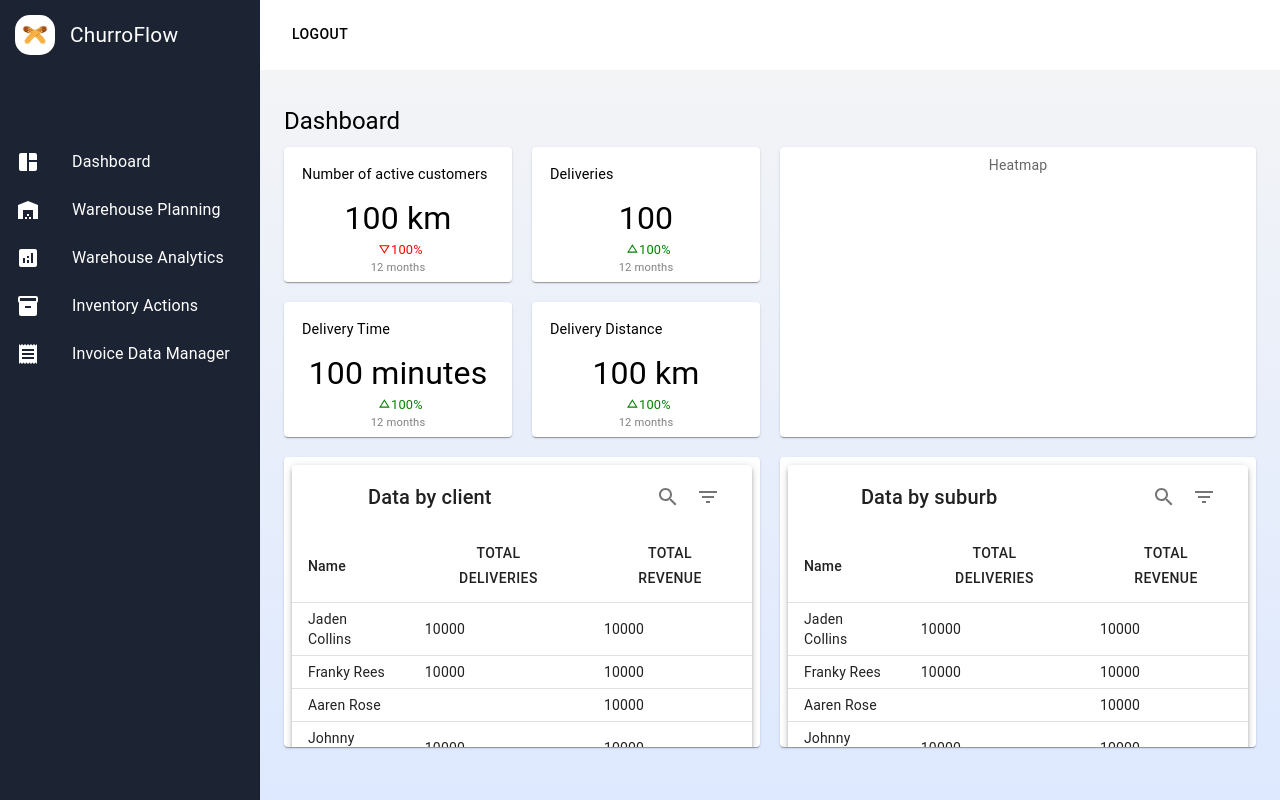
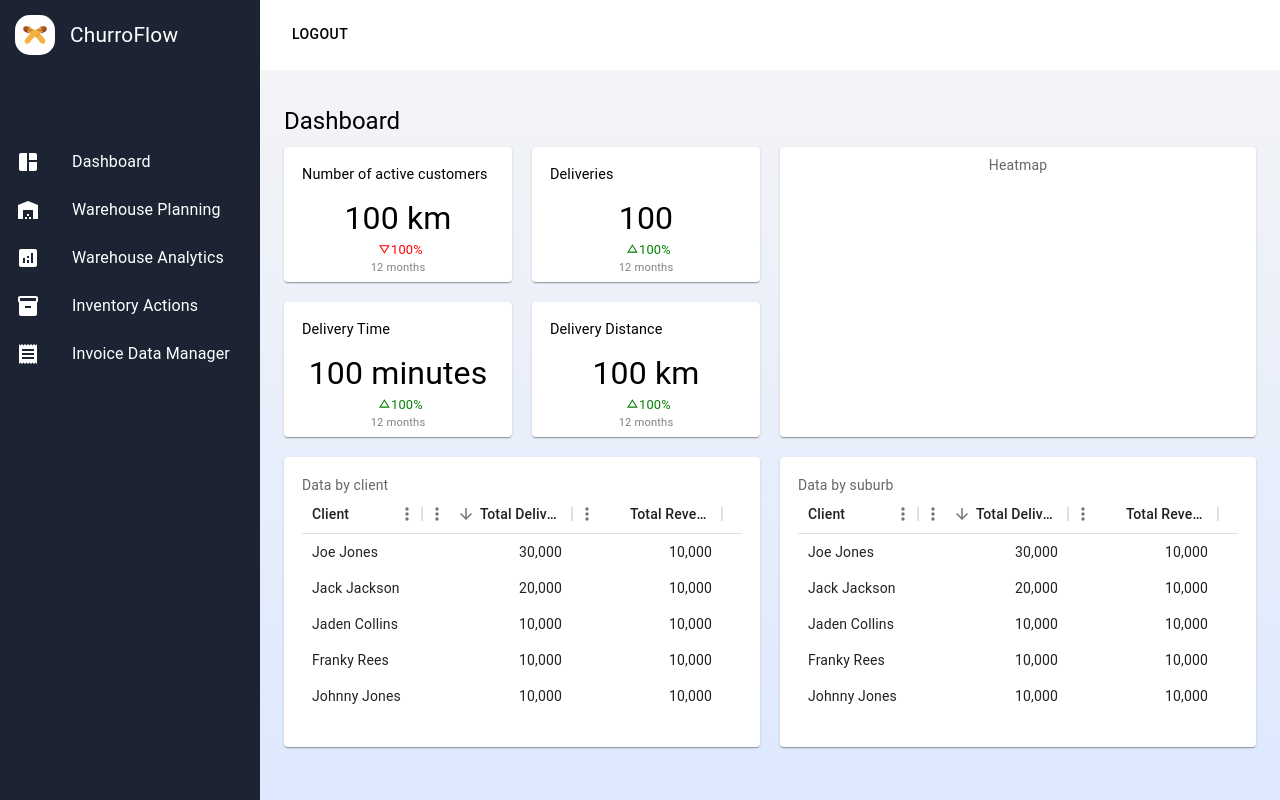
Before and after one commit to jeremytraini/churroflow, a React (Create React App) app: page /dashboard in a window 1280 px wide. Built offline with nearby package versions, Linux system fonts and the light colour scheme.

Commit message:
Changing datatables to builtin MUI tables

```diff
--- a/package.json
+++ b/package.json
@@ -13,6 +13,7 @@
     "@mui/icons-material": "^5.11.16",
     "@mui/material": "^5.11.16",
     "@mui/styles": "^5.11.16",
+    "@mui/x-data-grid": "^6.1.0",
     "@testing-library/jest-dom": "^5.16.5",
     "@testing-library/react": "^13.4.0",
     "@testing-library/user-event": "^13.5.0",
--- a/src/components/boxes/DataTableBox.jsx
+++ b/src/components/boxes/DataTableBox.jsx
@@ -2,17 +2,9 @@ import React from 'react';
 import MUIDataTable from "mui-datatables";
 import { createTheme, ThemeProvider } from '@mui/material/styles';
 import { withStyles } from "@mui/styles";
-import { createMuiTheme } from "@mui/styles"
-
-const customTheme = createTheme({
-  overrides: {
-    MUIDataTable: {
-      paper: {
-        boxShadow: "none"
-      }
-    }
-  }
-});
+import { createMuiTheme } from "@mui/styles";
+import { DataGrid } from '@mui/x-data-grid';
+import Box from '@mui/material/Box';
 
 const DataTableBox = ({type, from_date, to_date}) => {
   let title = "Test";
@@ -26,81 +18,94 @@ const DataTableBox = ({type, from_date, to_date}) => {
       break;
   }
 
-  const options = {
-    selectableRows: false,
-    search: true,
-    download: false,
-    print: false,
-    viewColumns: false,
-    filter: true,
-    filterType: "dropdown",
-    responsive: "standard",
-    tableBodyHeight: "100%",
-    // onTableChange: (action, state) => {
-    //   console.log(action);
-    //   console.dir(state);
-    // },
-    setTableProps: () => {
-      return {
-        size: 'small',
-      };
-    },
-
-  };
-
   const columns = [
     {
-     name: "name",
-     label: "Name",
-     options: {
-      filter: true,
-      sort: false,
-      fullWidth: true,
-     }
+      field: "name",
+      headerName: "Client",
+      type: 'string',
+      width: 120,
     },
     {
-     name: "total-deliveries",
-     label: "Total Deliveries",
-     options: {
-      filter: true,
-      sort: true,
-     }
+      field: "total-deliveries",
+      headerName: "Total Deliveries",
+      type: 'number',
+      width: 150,
     },
     {
-     name: "total-revenue",
-     label: "Total Revenue",
-     options: {
-      filter: true,
-      sort: true,
-     }
+      field: "total-revenue",
+      headerName: "Total Revenue",
+      type: 'number',
+      width: 150,
     },
    ];
 
-
-  const data = [
-    ["Jaden Collins", 10000, 10000],
-    ["Franky Rees", 10000, 10000],
-    ["Aaren Rose", null, 10000],
-    ["Johnny Jones", 10000, 10000],
-    ["Jimmy Johns", 10000, 10000],
-    ["Jack Jackson", 10000, 10000],
-    ["Joe Jones", 10000, 10000],
-    ["Jacky Jackson", 10000, 10000],
-    ["Jo Jo", 10000, 10000],
-    ["Donna Marie", 10000, 10000]
-  ];
-
-
+  const rows = [
+    { id: 1, name: 'Jaden Collins', 'total-deliveries': 10000, 'total-revenue': 10000 },
+    { id: 2, name: 'Franky Rees', 'total-deliveries': 10000, 'total-revenue': 10000 },
+    { id: 3, name: 'Aaren Rose', 'total-deliveries': 100, 'total-revenue': 10000 },
+    { id: 4, name: 'Johnny Jones', 'total-deliveries': 10000, 'total-revenue': 10000 },
+    { id: 5, name: 'Jimmy Johns', 'total-deliveries': 10000, 'total-revenue': 10000 },
+    { id: 6, name: 'Jack Jackson', 'total-deliveries': 20000, 'total-revenue': 10000 },
+    { id: 7, name: 'Joe Jones', 'total-deliveries': 30000, 'total-revenue': 10000 },
+    { id: 8, name: 'Jacky Jackson', 'total-deliveries': 10000, 'total-revenue': 10000 },
+    { id: 9, name: 'Jo Jo', 'total-deliveries': 10000, 'total-revenue': 10000 },
+    { id: 10, name: 'Donna Marie', 'total-deliveries': 10000, 'total-revenue': 10000 },
+  ]
 
   return (
-    <ThemeProvider theme={customTheme}>
-      <MUIDataTable
-          title={title}
-          data={data}
+    <Box sx={{
+      margin: '10px 10px',
+      display: 'flex',
+      flexDirection: 'column',
+      justifyContent: 'space-between',
+      height: '100%',
+      textAlign: 'left',
+    }}>
+      <Box>
+        {title}
+      </Box>
+      <Box sx={{
+          flexGrow: 1,
+        }}>
+        <DataGrid
+          density="compact"
+          rows={rows}
           columns={columns}
-          options={options}
+          initialState={{
+              pagination: {
+                paginationModel: {
+                  pageSize: 5,
+                },
+              },
+              sorting: {
+                sortModel: [
+                  {
+                    field: 'total-deliveries',
+                    sort: 'desc',
+                  },
+                ],
+              },
+            }}
+          pageSize={5}
+          rowsPerPageOptions={[5]}
+          disableRowSelectionOnClick
+          hideFooterSelectedRowCount
+          hideFooterPagination
+          hideFooter
+          sx={{
+            '& .RaDatagrid-clickableRow': { cursor: 'default' },
+            // Remove inner borders
+            '& .MuiDataGrid-columnHeader, .MuiDataGrid-cell': {
+              borderRight: 'none',
+              borderBottom: 'none',
+            },
+            // Remove the outer borders
+            border: 0
+
+          }}
         />
-    </ThemeProvider>
+      </Box>
+    </Box>
   );
 };
 
```
Also changed, not shown: src/components/boxes/DataTableBox_old.jsx (added, +115 -0 lines), 1 other file (tests, documents, lock files or other folders).
